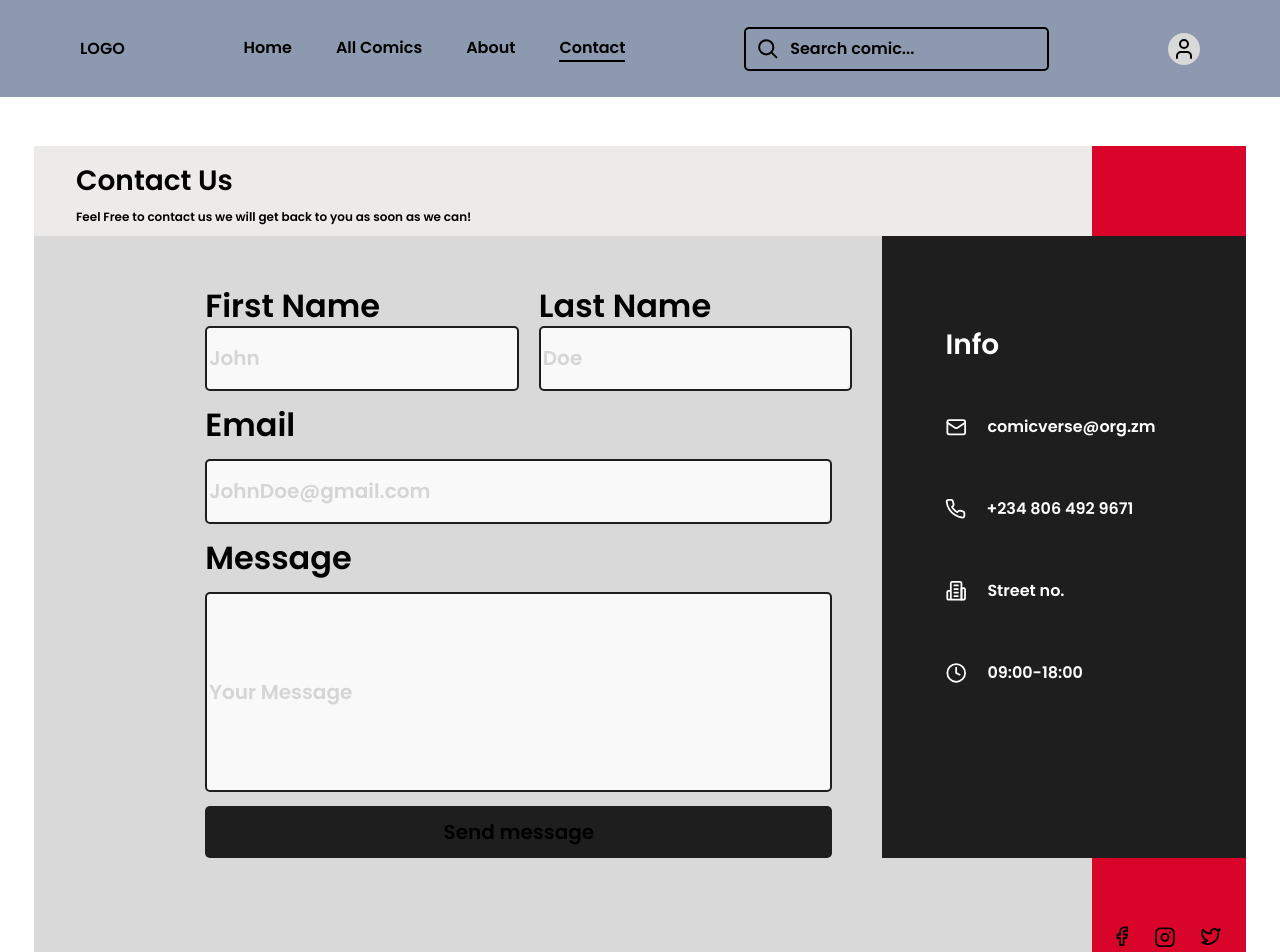
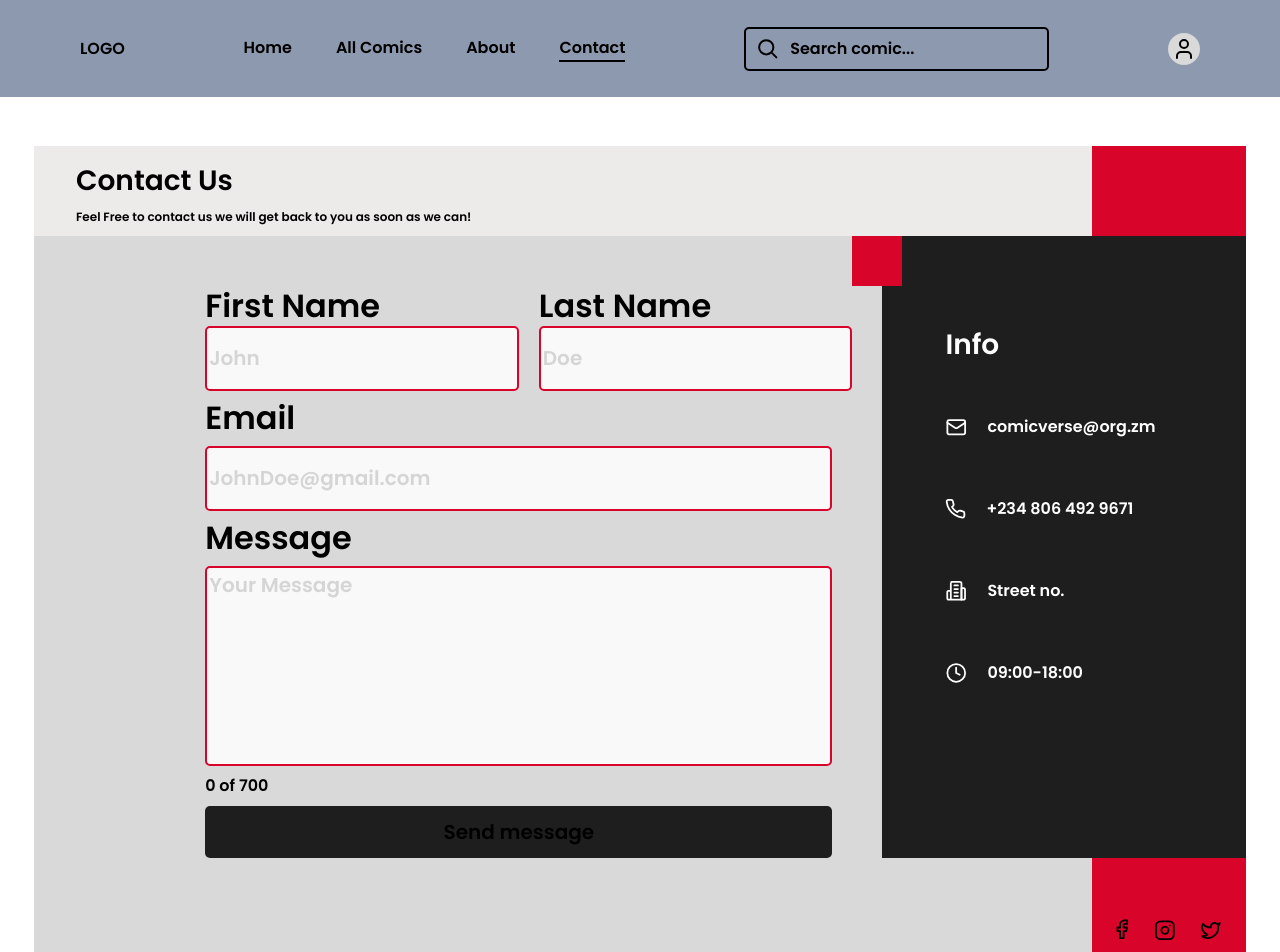
Before and after one commit to Worldwide-Talented-Fellows/comicverse, a Next.js app: page /contact in a window 1280 px wide. Shown: the top 952 px of the page. Built offline with nearby package versions, Linux system fonts and the light colour scheme.

Commit message:
almost fully functional contact page, added global css variables

```diff
--- a/components/Navbar.js
+++ b/components/Navbar.js
@@ -1,3 +1,5 @@
+//! make different active class
+
 import { useState } from 'react';
 import Link from 'next/link';
 import { useRouter } from 'next/router';
--- a/components/contactPage/ContactPageMain.js
+++ b/components/contactPage/ContactPageMain.js
@@ -1,16 +1,42 @@
+import { useState } from 'react';
+
 import styles from '../../styles/contactPage/contactMain.module.css';
 import MailSVG from '../../public/assets/contact_page/MailSVG';
 import PhoneSVG from '../../public/assets/contact_page/PhoneSVG';
 import StreetSVG from '../../public/assets/contact_page/StreetSVG';
 import TimeSVG from '../../public/assets/contact_page/TimeSVG';
 
+const contactDefault = {
+    fname: '',
+    lname: '',
+    email: '',
+    message: '',
+};
+
 const ContactPageMain = () => {
+    const [contact, setContact] = useState(contactDefault);
+
+    const handleChange = (e) => {
+        const { name, value } = e.target;
+        setContact((prevState) => ({ ...prevState, [name]: value }));
+    };
+
+    const handleSubmit = (e) => {
+        e.preventDefault();
+        console.log(contact);
+
+        setContact(contactDefault);
+    };
+
     return (
         <div className={styles.container}>
             <div className={styles.item}></div>
 
             <div className={styles.item}>
-                <form className={styles.form_container}>
+                <form
+                    className={styles.form_container}
+                    onSubmit={(e) => handleSubmit(e)}
+                >
                     <div className={styles.names_container}>
                         <div className={styles.names_div}>
                             <label htmlFor="first_name">First Name</label>
@@ -19,6 +45,10 @@ const ContactPageMain = () => {
                                 id="first_name"
                                 name="fname"
                                 placeholder="John"
+                                value={contact.fname}
+                                onChange={(e) => handleChange(e)}
+                                minLength={3}
+                                required
                             />
                         </div>
 
@@ -29,26 +59,38 @@ const ContactPageMain = () => {
                                 id="last_name"
                                 name="lname"
                                 placeholder="Doe"
+                                value={contact.lname}
+                                onChange={(e) => handleChange(e)}
+                                minLength={3}
+                                required
                             />
                         </div>
                     </div>
 
                     <label htmlFor="email">Email</label>
                     <input
-                        type="text"
+                        type="email"
                         id="email"
                         name="email"
                         placeholder="JohnDoe@gmail.com"
+                        value={contact.email}
+                        onChange={(e) => handleChange(e)}
+                        required
                     />
 
                     <label htmlFor="message">Message</label>
-                    <input
+                    <textarea
                         type="text"
                         id="message"
                         name="message"
                         placeholder="Your Message"
+                        value={contact.message}
+                        onChange={(e) => handleChange(e)}
                         className={styles.message_area}
+                        maxLength={700}
+                        required
                     />
+                    <div>{contact.message.length} of 700</div>
 
                     <button type="submit" className={styles.submit_button}>
                         Send message
@@ -74,6 +116,7 @@ const ContactPageMain = () => {
                     <TimeSVG />
                     <p>09:00-18:00</p>
                 </div>
+                <div className={styles.red_cube} />
             </div>
         </div>
     );
--- a/pages/contact/index.js
+++ b/pages/contact/index.js
@@ -2,7 +2,7 @@ import ContactPageMain from '../../components/contactPage/ContactPageMain';
 import styles from '../../styles/contactPage/contact.module.css';
 import FacebookIcon from '../../public/assets/contact_page/FacebookSVG';
 import InstagramIcon from '../../public/assets/contact_page/InstagramSVG';
-import TwitchIcon from '../../public/assets/contact_page/TwitterSVG';
+import TwitterIcon from '../../public/assets/contact_page/TwitterSVG';
 
 const ContactPage = () => {
     return (
@@ -16,9 +16,27 @@ const ContactPage = () => {
             </header>
             <div className={styles.sidebar}>
                 <div className={styles.sidebar_items}>
-                    <FacebookIcon className={styles.sidebar_item} />
-                    <InstagramIcon className={styles.sidebar_item} />
-                    <TwitchIcon className={styles.sidebar_item} />
+                    <a
+                        href="https://www.facebook.com/"
+                        target="_blank"
+                        rel="noreferrer"
+                    >
+                        <FacebookIcon className={styles.sidebar_item} />
+                    </a>
+                    <a
+                        href="https://www.instagram.com/"
+                        target="_blank"
+                        rel="noreferrer"
+                    >
+                        <InstagramIcon className={styles.sidebar_item} />
+                    </a>
+                    <a
+                        href="https://twitter.com/?lang=en"
+                        target="_blank"
+                        rel="noreferrer"
+                    >
+                        <TwitterIcon className={styles.sidebar_item} />
+                    </a>
                 </div>
             </div>
             <ContactPageMain />
--- a/styles/contactPage/contactMain.module.css
+++ b/styles/contactPage/contactMain.module.css
@@ -7,6 +7,7 @@
 }
 
 .item:last-of-type {
+    position: relative;
     background-color: var(--color-6);
     color: white;
     display: flex;
@@ -44,7 +45,8 @@
     height: 100%;
 }
 
-.form_container input {
+.form_container input,
+.form_container textarea {
     height: 65px;
     background-color: var(--color-2);
     border: 2px solid var(--color-6);
@@ -54,22 +56,39 @@
     color: #747474;
 }
 
+.form_container input::placeholder,
+.form_container textarea::placeholder {
+    color: #d5d5d5;
+}
+
+/* .form_container input:invalid {
+    border-color: var(--color-5);
+    background-color: rgba(212, 66, 66, 0.174);
+} */
+
+.form_container input:invalid {
+    border-color: var(--color-5);
+}
+
+.form_container textarea:invalid {
+    border-color: var(--color-5);
+}
+
+.form_container input:focus,
+.form_container textarea:focus {
+    border-width: 3px;
+}
+
 .form_container label {
     font-weight: var(--fw-500);
     font-size: var(--fs-32);
     line-height: 40px;
 }
 
-.form_container input::placeholder {
-    color: #d5d5d5;
-}
-
-.form_container > input:last-of-type {
+.form_container > textarea {
     height: 200px;
-}
-
-.form_container input:focus {
-    border-width: 3px;
+    width: 100%;
+    resize: none;
 }
 
 .submit_button {
@@ -83,6 +102,10 @@
     cursor: pointer;
 }
 
+.submit_button:active {
+    background-color: hsl(0, 0%, 20%);
+}
+
 .names_container {
     display: flex;
     gap: 20px;
@@ -93,3 +116,13 @@
     display: flex;
     flex-direction: column;
 }
+
+.red_cube {
+    position: absolute;
+    width: 50px;
+    height: 50px;
+    top: 0;
+    right: 100%;
+    transform: translateX(40%);
+    background-color: var(--color-5);
+}
--- a/styles/globals.css
+++ b/styles/globals.css
@@ -35,12 +35,16 @@ a {
     text-decoration: none;
 }
 
-input:focus {
+input:focus,
+textarea:focus {
     outline: none;
 }
 
-input::placeholder {
-    font-family: 'Poppins';
+input:-webkit-autofill,
+input:-webkit-autofill:focus,
+input:-webkit-autofill:hover {
+    -webkit-text-fill-color: #747474;
+    -webkit-box-shadow: inset 0 0 0 32px var(--color-2);
 }
 
 @media (prefers-color-scheme: dark) {
```
